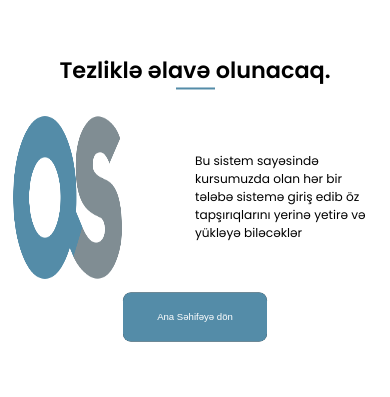
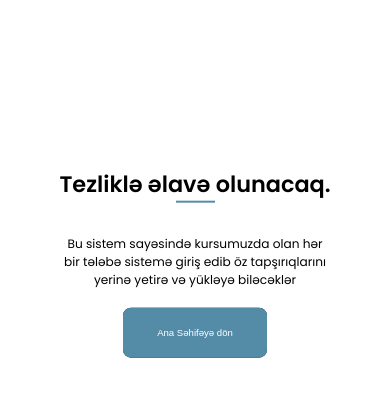
Before and after one commit to MirtizDev/academystudentsnext, a Next.js app: page /soon in a window 390 px wide. Shown: the part 119-516 px from the top of the page. Built offline with nearby package versions, Linux system fonts and the light colour scheme.

Commit message:
soon page fix

```diff
--- a/components/Graduates.module.css
+++ b/components/Graduates.module.css
@@ -1,5 +1,3 @@
-.graduates{
-}
 .graduates__header {
     display: flex;
     flex-direction: column;
--- a/components/SoonPage.module.css
+++ b/components/SoonPage.module.css
@@ -8,6 +8,9 @@
     left: 50%;
     transform: translate(-50%,50%);
     width: 100%;
+    @media screen and (max-width: 700px) {
+      height: 55vh;
+  }
   }
 
 .about__wrap{
@@ -41,10 +44,21 @@
     justify-content: center;
     opacity: 1;
     transition: all .7s;
+    @media screen and (max-width: 700px) {
+        display: flex;
+        justify-content: center;
+        margin: 0 7rem 0 7rem;
+        text-align: center;
+        padding: 3rem;
+    }
   }
 
   .about__logo {
-    width: 60%; }
+    @media screen and (max-width: 700px) {
+      display: none;
+    }
+    width: 60%;
+  }
 
   .about__text {
     font-size: 1.9rem; }
--- a/components/Student.module.css
+++ b/components/Student.module.css
@@ -46,9 +46,12 @@
 .student__link {
     text-decoration: none;
     color: currentColor;
+    opacity: 0;
+    transform: translateY(50%);
+    transition: all .7s;
 }
 
-.student.show {
+.student__link.show {
 opacity: 1 !important;
 filter: blur(0) !important;
 transform: translateY(0) !important;
```
